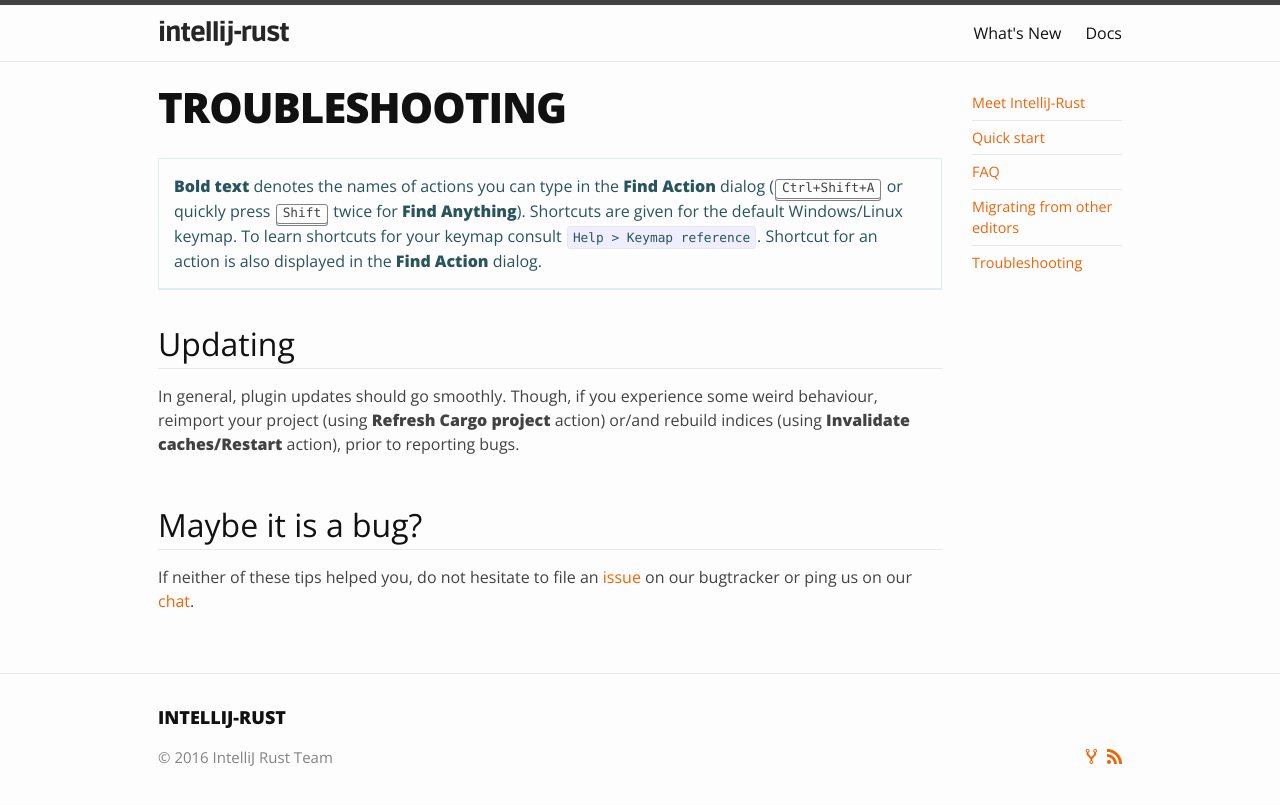
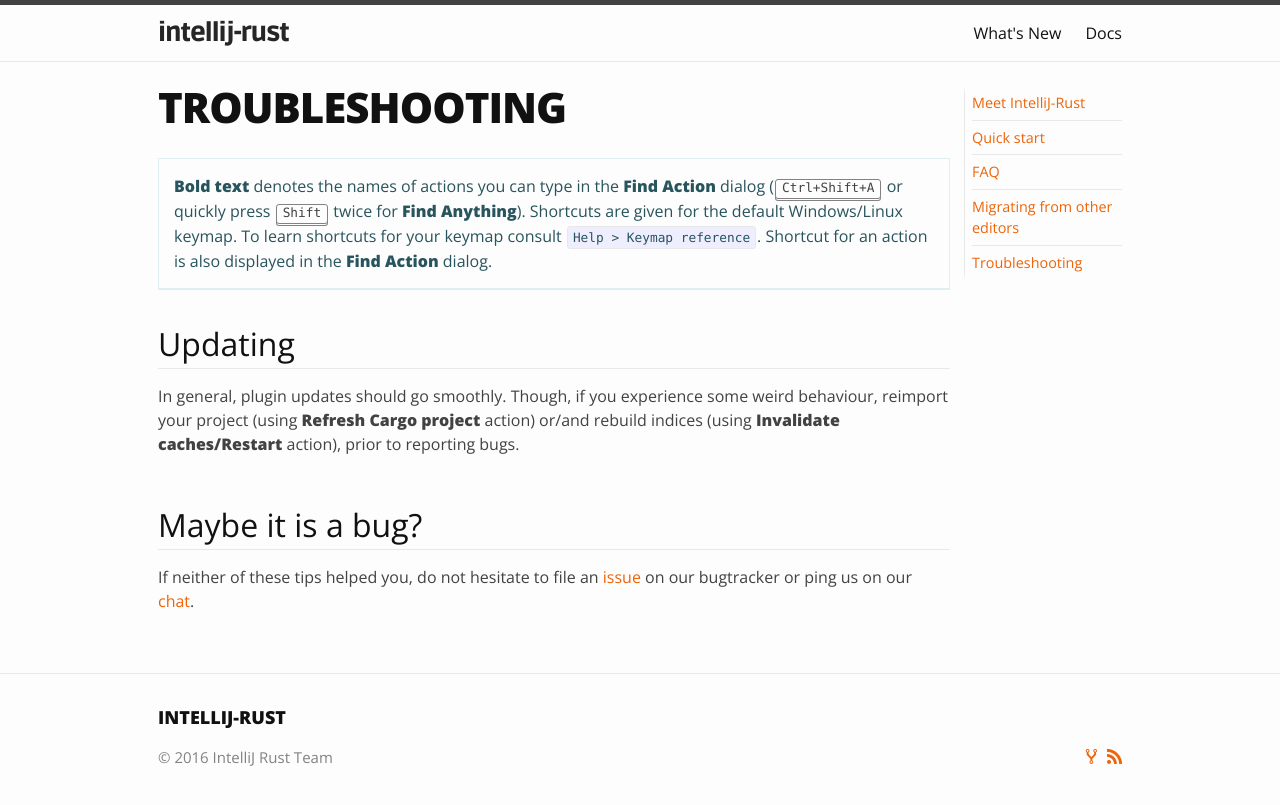
Before and after one commit to intellij-rust/intellij-rust.github.io, a Jekyll site: the page built from _docs/troubleshooting.markdown, in a window 1280 px wide. Shown: the top 805 px of the page. Built offline with Jekyll 4.4.1, drawn with Linux system fonts in a browser that asks for light colours; some web fonts are replaced.

Commit message:
left border for doc toc + scrollable on short screens

```diff
--- a/_sass/_docs.scss
+++ b/_sass/_docs.scss
@@ -17,7 +17,7 @@
     }
 
     @include media-query-between($on-palm, $content-width + $doc-nav-min-width*2) {
-        padding-right: $spacing-unit + $doc-nav-min-width;
+        padding-right: $spacing-unit * 3/4 + $doc-nav-min-width;
     }
 }
 
@@ -113,8 +113,18 @@
     @include media-query-min($content-width + $doc-nav-min-width*2) {
         position: fixed;
         z-index: 100;
-        left: calc(50% + #{$content-width / 2} - #{$spacing-unit / 2});
+        left: calc(50% + #{$content-width / 2} - #{$spacing-unit * 3/4});
+        top: $header-height + $spacing-unit;
+        bottom: $spacing-unit;
+        overflow: auto;
+    }
+
+    @include media-query-min($on-palm) {
+        padding-left: $spacing-unit / 4;
         background: $background-color;
+        //background: radial-gradient(at left, darken($background-color, 1%), $background-color);
+        border-left: 1px solid $grey-color-light;
+        border-image: linear-gradient(to bottom, $background-color 0%, $grey-color-light 5%, $grey-color-light 95%, $background-color 100%) 1 100%;
     }
 }
 
```
